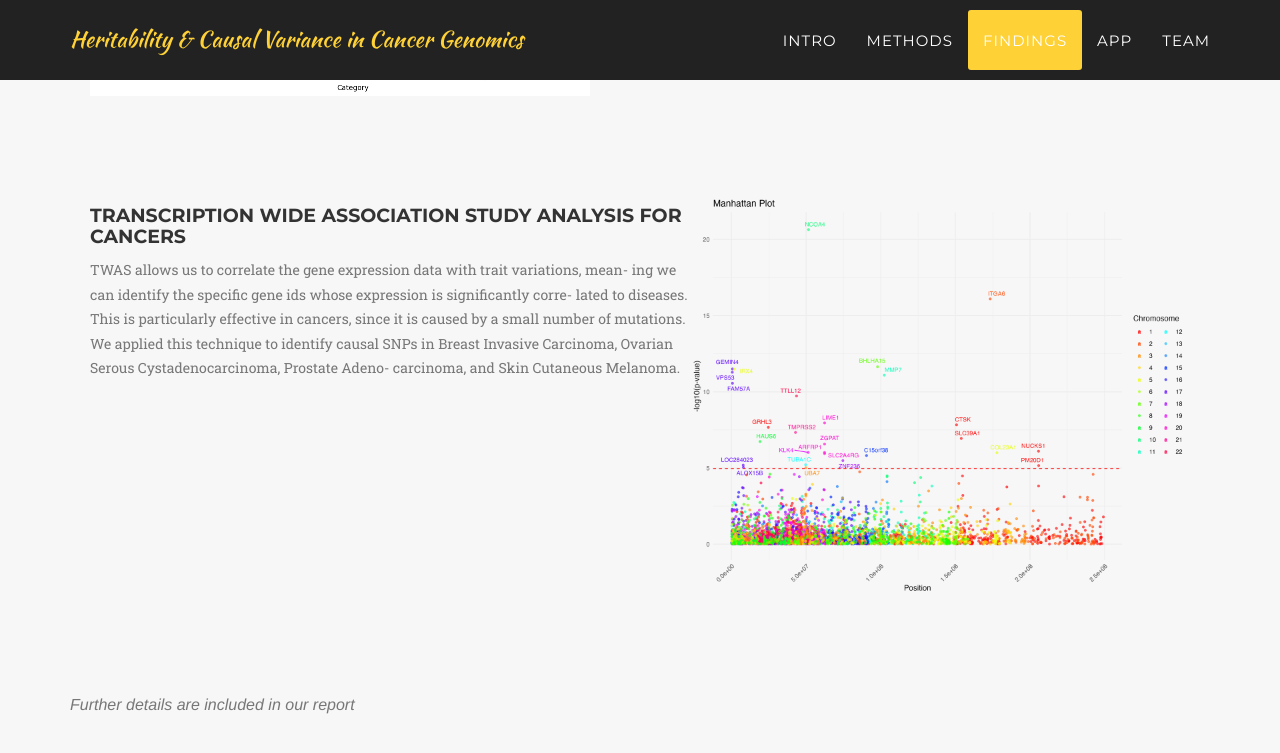
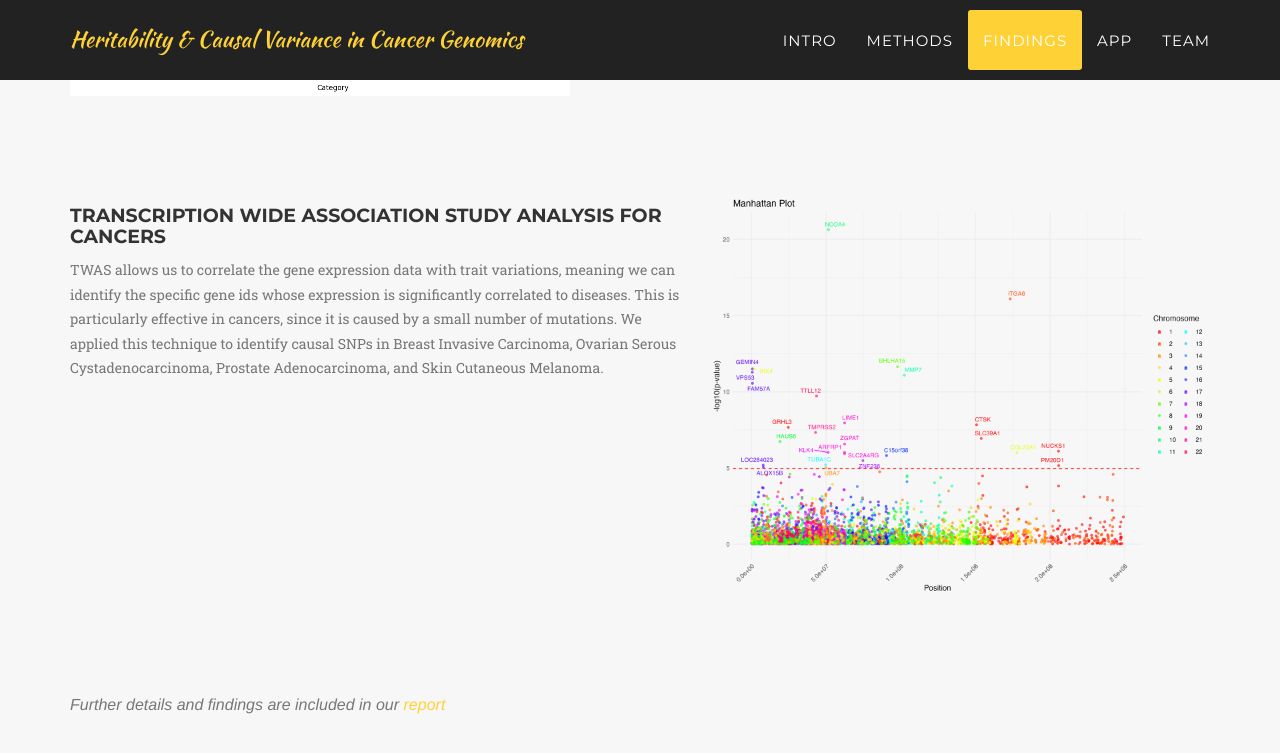
Before and after one commit to AntonBeliakovUCSD/Capstone, a Jekyll site: the page built from index.html, in a window 1280 px wide and 900 px high, scrolled down 3340 px. Shown: the top 753 px of the window. Built offline with Jekyll 4.4.1, drawn with Linux system fonts in a browser that asks for light colours; some web fonts are replaced.

Commit message:
changed spacing and added link in findings

```diff
--- a/_includes/findings.html
+++ b/_includes/findings.html
@@ -9,7 +9,7 @@
             <div class="row">
                 <div class="col-lg-12">
                             <div class="timeline-panel">
-                                <div style="display: flex; margin-right: 20px; margin-left: 20px; margin-top: 100px; margin-bottom: 100px;">
+                                <div style="display: flex; gap: 20px; margin-top: 100px; margin-bottom: 100px;">
                                     <div class="timeline-body">
                                         <div class="timeline-heading">
                                             <h4 class="subheading">Causal Variance vs. Heritability</h4>
@@ -28,7 +28,7 @@
                             </div>
 
                             <div class="timeline-panel">
-                                <div style="display: flex; margin-right: 20px; margin-left: 20px; margin-top: 100px; margin-bottom: 100px;">
+                                <div style="display: flex; gap: 20px; margin-top: 100px; margin-bottom: 100px;">
                                     <div>
                                         <img src="img/findings/gerp_cat.png" alt="missing" style="width: 500px">
                                     </div>
@@ -43,24 +43,22 @@
                                             small heritability and most causal SNPs had the most variation within their scores,
                                             although there are also significantly more genes in this category versus the others.</p>
 
-                                            <!-- Add the Table-->
-
                                     </div>
                                 </div>
                             </div>
 
                             <div class="timeline-panel">
-                                <div style="display: flex; margin-right: 20px; margin-left: 20px; margin-top: 100px; margin-bottom: 100px;">
+                                <div style="display: flex; gap: 20px; margin-top: 100px; margin-bottom: 100px;">
                                     <div class="timeline-body">
                                         <div class="timeline-heading">
                                             <h4 class="subheading">Transcription Wide Association Study Analysis for Cancers</h4>
                                         </div>
-                                        <p class="text-muted">TWAS allows us to correlate the gene expression data with trait variations, mean-
-                                            ing we can identify the specific gene ids whose expression is significantly corre-
-                                            lated to diseases. This is particularly effective in cancers, since it is caused by a
+                                        <p class="text-muted">TWAS allows us to correlate the gene expression data with trait variations, meaning
+                                             we can identify the specific gene ids whose expression is significantly correlated
+                                             to diseases. This is particularly effective in cancers, since it is caused by a
                                             small number of mutations. We applied this technique to identify causal SNPs in
-                                            Breast Invasive Carcinoma, Ovarian Serous Cystadenocarcinoma, Prostate Adeno-
-                                            carcinoma, and Skin Cutaneous Melanoma.</p>
+                                            Breast Invasive Carcinoma, Ovarian Serous Cystadenocarcinoma, Prostate Adenocarcinoma,
+                                             and Skin Cutaneous Melanoma.</p>
                                     </div>
 
                                     <div>
@@ -82,7 +80,7 @@
                             </div>
                         </li> -->
 
-                        <h3 class="section-subheading text-muted">Further details are included in our report</h3>
+                        <h3 class="section-subheading text-muted">Further details and findings are included in our <a herf =https://drive.google.com/file/d/1dDTIaAgFiv3PqccQx0vxUpQeoQchqfxl/view?usp=sharing>report</a></h3>
 
                 </div>
             </div>
```
